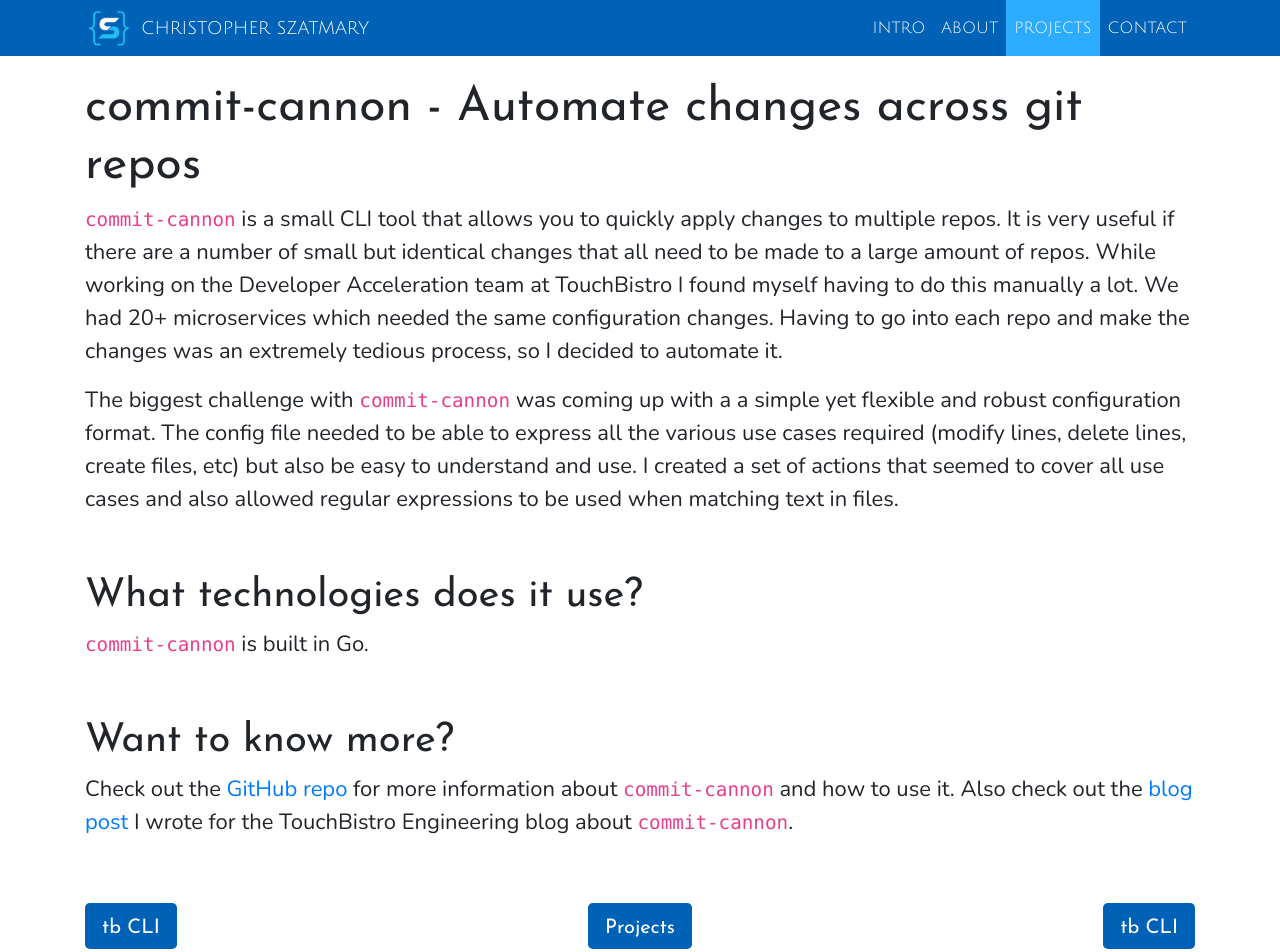
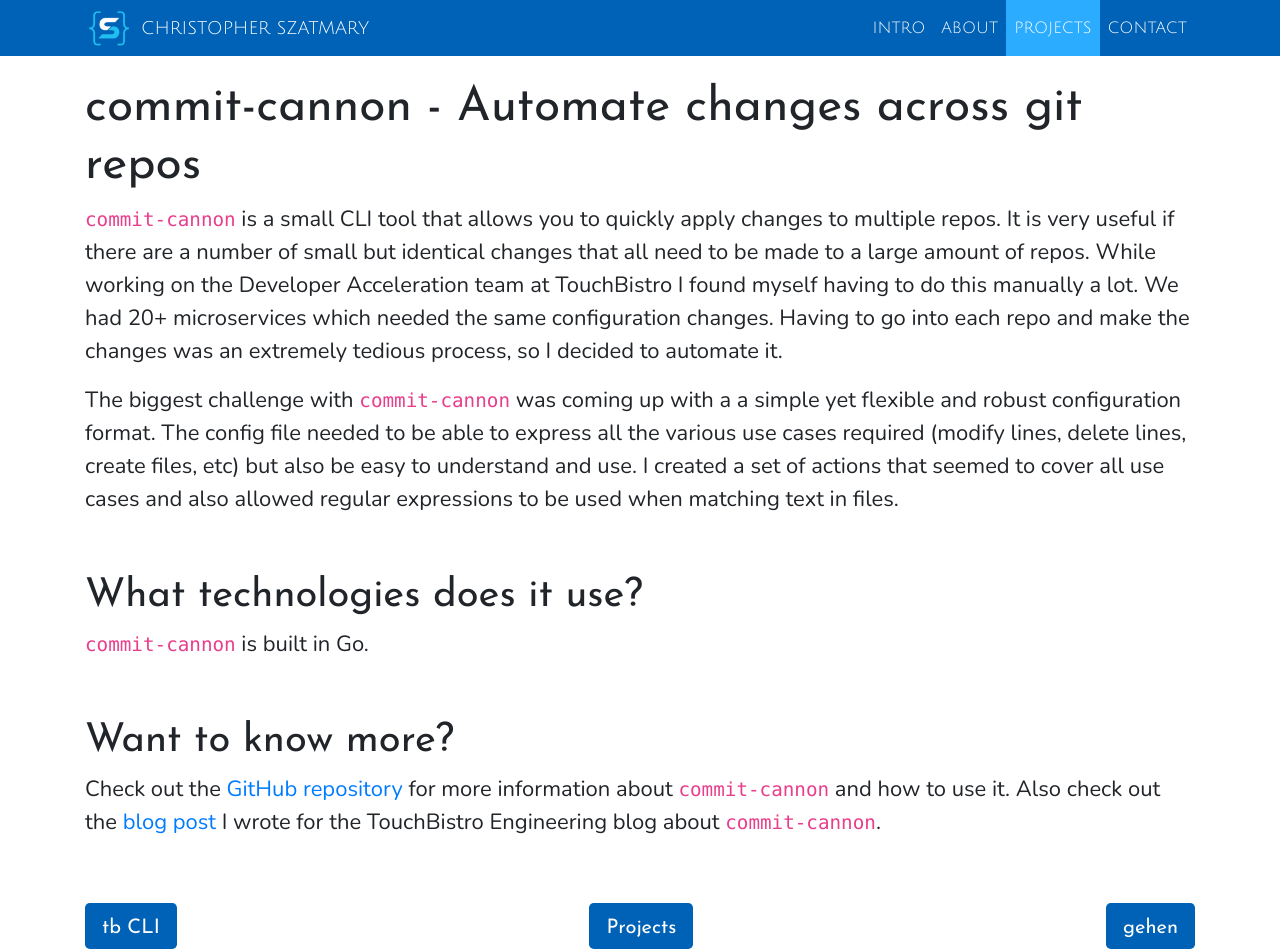
Before and after one commit to cszatmary/personal-website, a Next.js app: page /projects/cannon in a window 1280 px wide. Shown: the top 952 px of the page. Built offline with nearby package versions, Linux system fonts and the light colour scheme.

Commit message:
Add gehen project (#19)
* Deps ^

* Add gehen project

* Add repo link to footer

* Tweak project structure

```diff
--- a/src/components/Footer.tsx
+++ b/src/components/Footer.tsx
@@ -12,7 +12,12 @@
       <Container fluid>
         <Row className="d-flex align-items-center">
           <Col className={classNames("py-3", styles.leftSection)} xs="12" md="5">
-            <span className={styles.leftSpan}>Developed by Christopher Szatmary</span>
+            <LinkBlank
+              href="https://github.com/cszatmary/personal-website"
+              className={styles.repoLink}
+            >
+              Developed by Christopher Szatmary
+            </LinkBlank>
             <div className={styles.linkGroup}>
               <LinkBlank href={constants.github} className={classNames("mx-2", styles.socialLink)}>
                 <i className={classNames("devicon-github-plain", styles.socialIcon)} />
--- a/src/data/projects.ts
+++ b/src/data/projects.ts
@@ -11,8 +11,10 @@
     description: string;
   };
   title: string;
-  image?: string;
-  imageAlt?: string;
+  image?: {
+    path: string;
+    alt: string;
+  };
   sections: {
     main: string[];
     technologies: string[];
@@ -28,8 +30,10 @@
     description: "A CLI that makes it easy to run services and apps locally.",
   },
   title: "tb CLI - Easily run apps and services locally",
-  image: "/images/projects/tb-main.jpg",
-  imageAlt: "tb CLI",
+  image: {
+    path: "/images/projects/tb-main.jpg",
+    alt: "tb CLI",
+  },
   sections: {
     main: [
       `$(code, tb) is a tool designed to make it really easy to run services locally through
@@ -67,7 +71,7 @@
   data: {
     links: {
       GITHUB_REPO: {
-        text: "GitHub repo",
+        text: "GitHub repository",
         link: "https://github.com/TouchBistro/tb",
       },
       BLOG_POST: {
@@ -107,7 +111,7 @@
   data: {
     links: {
       GITHUB_REPO: {
-        text: "GitHub repo",
+        text: "GitHub repository",
         link: "https://github.com/TouchBistro/cannon",
       },
       BLOG_POST: {
@@ -119,19 +123,47 @@
   },
 };
 
-// TODO add these later
-// {
-//   title: "dockerfiles",
-//   text: "A collection of useful dockerfiles for different situations.",
-//   link: "/projects/dockerfiles",
-// },
-// {
-//   title: "This website",
-//   text: "My personal website built with Next.js.",
-//   link: "/projects/personal-website",
-// },
+const gehenProject: Project = {
+  name: "gehen",
+  card: {
+    title: "gehen",
+    description: "A small tool to update AWS ECS services.",
+  },
+  title: "gehen - Easily update ECS services.",
+  sections: {
+    main: [
+      `$(code, gehen) is a small CLI tool that makes it easy to deploy updates to AWS Elastic Container Service (ECS) services.
+      It updates the docker image used by the service, deploys a new version, and waits for the cutover to be complete.
+      $(code, gehen) will check that the new version of the service has been deployed, and wait until all old versions have stopped running.
+      If the deployment of the new version fails, $(code, gehen) will recover by rolling back to the previous version to ensure the ECS service
+      does not remain in a bad state. $(code, gehen) has been a crucial component of the Continuous Delivery (CD) process at TouchBistro.`,
+      `As the CD processes at TouchBistro evolved, $(code, gehen) required changes to support new use cases.
+      The challenge here was how to implement the necessary functionality without making $(code, gehen) coupled to TouchBistro's internal tools and use cases.
+      The desire was to keep $(code, gehen) as simple as possible, and to have it be orthogonal to the other tools it was used in conjunction with.
+      If a new feature was being added, or a change was being made, it had to be done in such a way that did not compromise the design of $(code, gehen).
+      It had to be implemented as a general purpose API that could make sense in other use cases,
+      instead of a specific one that old made sense to the use case at TouchBistro.`,
+    ],
+    technologies: [
+      `$(code, gehen) is built in Go. It uses the AWS SDK to make the necessary changes on ECS.
+      This was a great opportunity for me to get familiar with the AWS SDK and some of the AWS APIs.
+      I gained a better understanding of how ECS works and the components involved with it.`,
+    ],
+    links: [
+      `Check out the $(link, GITHUB_REPO) for more information about $(code, gehen) and how to use it.`,
+    ],
+  },
+  data: {
+    links: {
+      GITHUB_REPO: {
+        text: "GitHub repository",
+        link: "https://github.com/TouchBistro/gehen",
+      },
+    },
+  },
+};
 
-const projects = [tbProject, cannonProject];
+const projects = [tbProject, cannonProject, gehenProject];
 const projectPositions = new Map<string, number>();
 
 for (let i = 0; i < projects.length; i++) {
@@ -143,7 +175,6 @@
   if (pos === undefined) {
     panic(`find: No such project ${name}`);
   }
-
   return projects[pos];
 }
 
@@ -161,7 +192,6 @@
   if (index < 0) {
     index = projects.length - 1;
   }
-
   return projects[index];
 }
 
@@ -175,6 +205,5 @@
   if (index >= projects.length) {
     index = 0;
   }
-
   return projects[index];
 }
--- a/src/pages/projects/[project].tsx
+++ b/src/pages/projects/[project].tsx
@@ -1,4 +1,4 @@
-import React, { FunctionComponent, ReactNode } from "react";
+import React, { FunctionComponent } from "react";
 import { GetStaticPaths, GetStaticProps } from "next";
 import Link from "next/link";
 import { Container } from "reactstrap";
@@ -24,23 +24,17 @@
 
 const ProjectPage: FunctionComponent<Props> = (props) => {
   const { project } = props;
-
-  let img: ReactNode = null;
-  if (project.image !== undefined) {
-    img = (
-      <img
-        className={classNames("img-fluid mx-auto my-3")}
-        src={project.image}
-        alt={project.imageAlt}
-      />
-    );
-  }
-
   return (
     <div className={classNames("d-flex flex-column flex-grow-1", styles.projects)}>
       <Container className="py-3 d-flex flex-column">
         <h2 className="my-2">{project.title}</h2>
-        {img}
+        {project.image !== undefined ? (
+          <img
+            className={classNames("img-fluid mx-auto my-3")}
+            src={project.image.path}
+            alt={project.image.alt}
+          />
+        ) : null}
         {project.sections.main.map((template, i) => (
           // eslint-disable-next-line react/no-array-index-key
           <React.Fragment key={i}>
@@ -95,7 +89,6 @@
       params: { project: project.name },
     };
   });
-
   return {
     paths,
     fallback: false,
--- a/src/styles/components/Footer.module.scss
+++ b/src/styles/components/Footer.module.scss
@@ -23,8 +23,14 @@
   }
 }
 
-.leftSpan {
+.repoLink {
   align-self: center;
+  color: white;
+  &:hover {
+    text-decoration: none;
+    transition: color 0.5s ease-in-out;
+    color: $logo-color;
+  }
 }
 
 .rightSpan {
@@ -65,6 +71,6 @@
 
   &:hover {
     transition: color 0.5s ease-in-out;
-    color: $hover-gray;
+    color: $logo-color;
   }
 }
--- a/src/utils/mod.ts
+++ b/src/utils/mod.ts
@@ -15,6 +15,5 @@
       buf.push(n.trim());
     }
   }
-
   return buf.join(" ");
 }
```
Also changed, not shown: package.json (+17 -17 lines), 1 other file (tests, documents, lock files or other folders).
